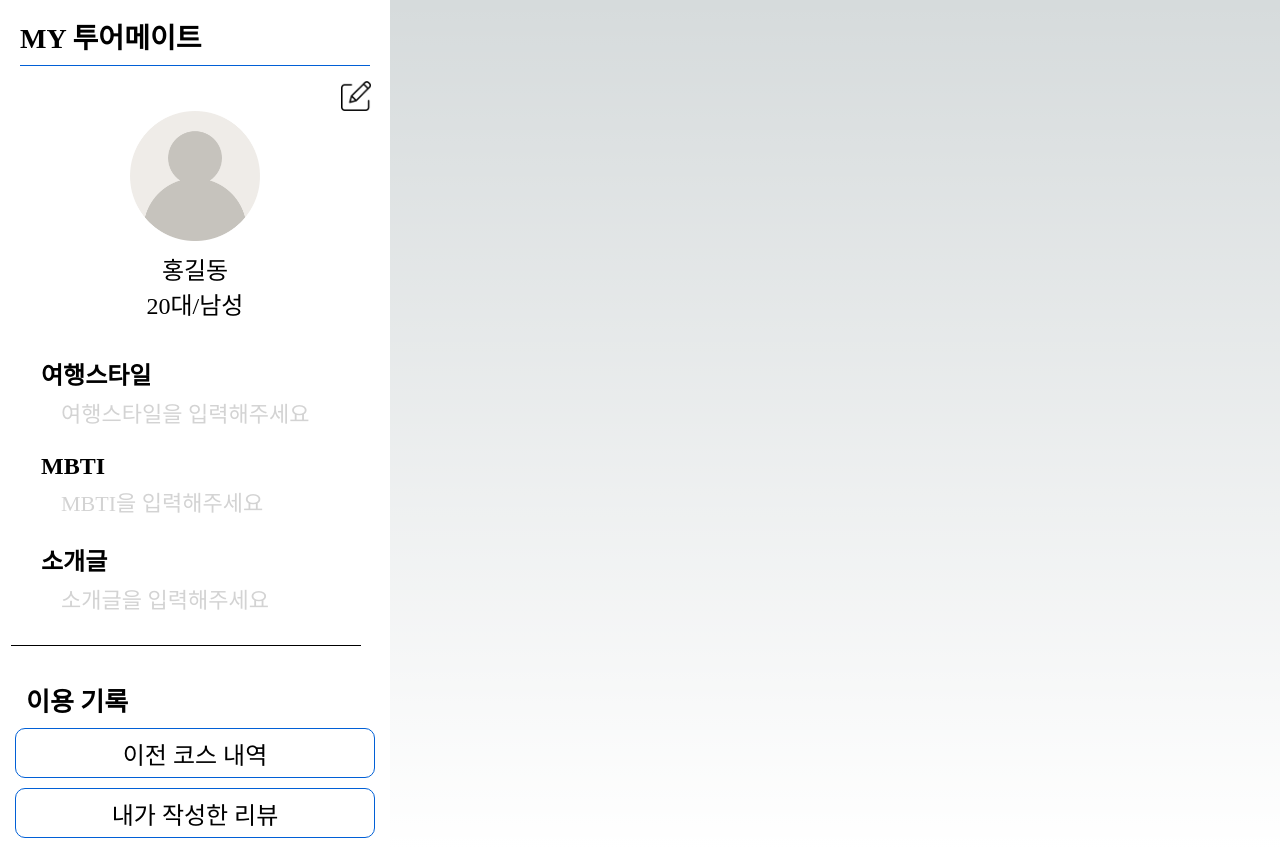
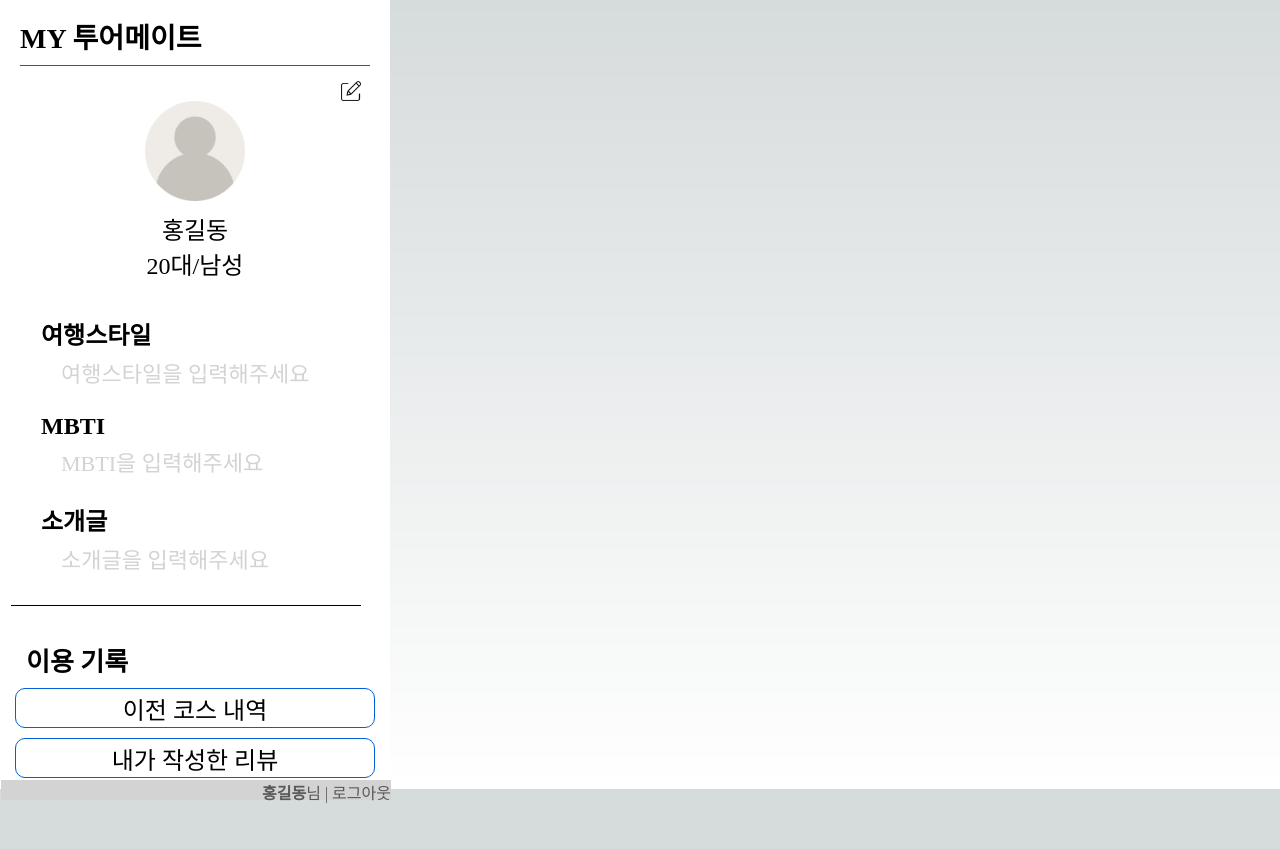
Before and after one commit to leave-assistant/TourMate, a Next.js app: page /MyPage/MyPage in a window 1280 px wide. After the commit the page ends 800 px from the top, so only its background shows below. Built offline with nearby package versions, Linux system fonts and the light colour scheme.

Commit message:
사이즈 조절, 하단바 고정

```diff
--- a/src/pages/MyPage/MyPage.tsx
+++ b/src/pages/MyPage/MyPage.tsx
@@ -18,6 +18,7 @@ const MyPage = () => {
           <Button><a href="./Course">이전 코스 내역</a></Button>
           <Button><a href="./Review">내가 작성한 리뷰</a></Button>
         </History>
+        <Bottom><b>홍길동</b>님 | 로그아웃</Bottom>
       </MyPageContent>
   );
 };
@@ -39,15 +40,15 @@ const Title = styled.div`
 `;
 
 const Edit = styled.div`
-  width: 30px;
-  height: 30px;
+  width: 20px;
+  height: 20px;
   display: flex;
   margin-left: 340px;
 `;
 
 const Image = styled.div`
-  width: 130px;
-  height: 130px;
+  width: 100px;
+  height: 100px;
   display: flex;
   margin: 0px auto;
 `;
@@ -98,7 +99,7 @@ const UseHistory = styled.div`
 
 const Button = styled.div`
   width: 360px;
-  height: 50px;
+  height: 40px;
   margin: 10px auto;
   display:flex;
   justify-content: center;
@@ -111,4 +112,16 @@ const Button = styled.div`
   border-radius: 10px;
 `;
 
+const Bottom = styled.div`
+  width: 390px;
+  height: 20px;
+  position : fixed;
+  bottom : 0;
+  text-align: right;
+  font-size: 16px;
+  font-weight: normal;
+  color: #585858;
+  background-color: #D3D3D3;
+`;
+
 export default MyPage;
```
